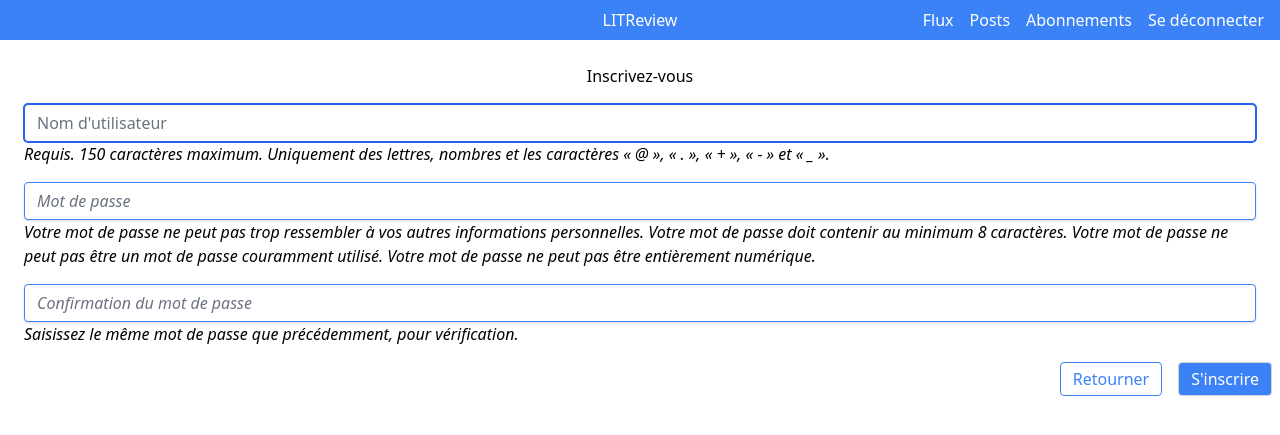
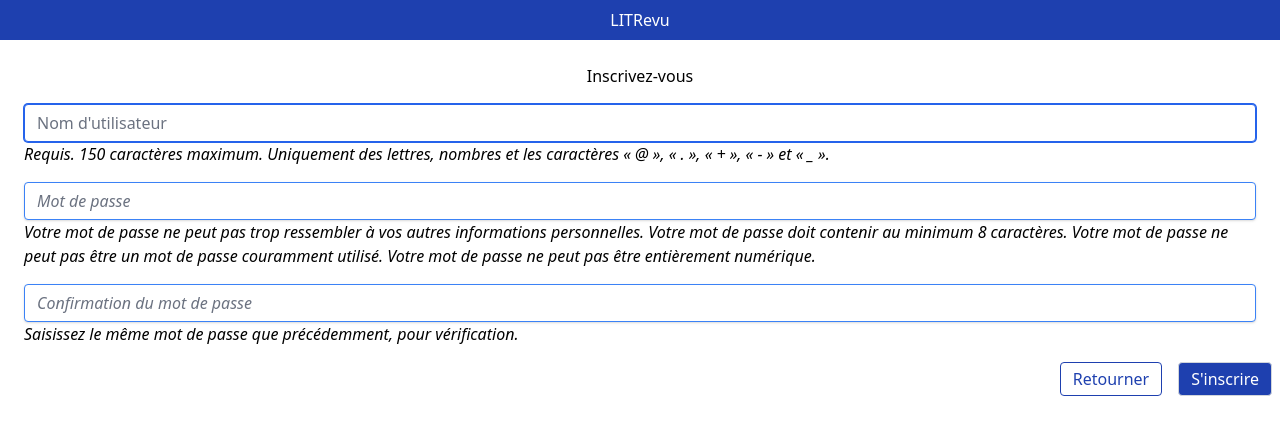
Before and after one commit to GromPras/oc-projet_9, a Django app: page /accounts/signup/ in a window 1280 px wide. Shown: the top 435 px of the page. Run offline with Django 5.2, Linux system fonts and the light colour scheme; some libraries are stand-ins or nearby versions.

Commit message:
Fix: Accessibility

```diff
--- a/litrevu/authentication/forms.py
+++ b/litrevu/authentication/forms.py
@@ -27,6 +27,7 @@ class SignUpForm(UserCreationForm):
             attrs={
                 "class": "text-input",
                 "placeholder": "Nom d'utilisateur",
+                "aria-describedby": "usernamehelptext",
             }
         ),
         help_text="Requis. 150 caractères maximum. Uniquement des lettres, nombres et les caractères « @ », « . », « + », « - » et « _ ».",
@@ -34,7 +35,11 @@ class SignUpForm(UserCreationForm):
     password1 = forms.CharField(
         required=True,
         widget=forms.PasswordInput(
-            attrs={"class": "password-input", "placeholder": "Mot de passe"}
+            attrs={
+                "class": "password-input",
+                "placeholder": "Mot de passe",
+                "aria-describedby": "pwhelptext",
+            }
         ),
         help_text="""Votre mot de passe ne peut pas trop ressembler à vos autres informations personnelles.
         Votre mot de passe doit contenir au minimum 8 caractères.
@@ -47,6 +52,7 @@ class SignUpForm(UserCreationForm):
             attrs={
                 "class": "password-input",
                 "placeholder": "Confirmation du mot de passe",
+                "aria-describedby": "pw2helptext",
             }
         ),
         help_text="Saisissez le même mot de passe que précédemment, pour vérification.",
--- a/litrevu/authentication/templates/authentication/signin.html
+++ b/litrevu/authentication/templates/authentication/signin.html
@@ -2,6 +2,7 @@
 {% block title %}Login{% endblock title %}
 
 {% block content %}
+<h1 class="text-lg font-bold text-center">Bienvenue sur LITRevu</h1>
 <div class="flex flex-wrap">
     <div class="flex flex-col items-center justify-center gap-4 md:w-1/2">
         <h2>Inscrivez-vous maintenant</h2>
@@ -27,7 +28,7 @@
                 {{ form.password.errors }}
             </div>
             <button type="submit"
-                class="max-w-40 self-end rounded border border-gray-300 px-3 py-1 bg-blue-500 text-white">Se
+                class="max-w-40 self-end rounded border border-gray-300 px-3 py-1 bg-blue-800 text-white">Se
                 connecter</button>
         </form>
     </div>
--- a/litrevu/authentication/templates/authentication/signup.html
+++ b/litrevu/authentication/templates/authentication/signup.html
@@ -4,16 +4,17 @@
 
 {% block content %}
 <div class="flex flex-col content-center items-center w-full gap-4">
-    <h2>Inscrivez-vous</h2>
+    <h1>Inscrivez-vous</h1>
     <form action="" method="post" class="flex flex-col content-center items-center gap-4 w-full">
         {% csrf_token %}
         <div class="w-full px-4 flex flex-col">
-            <label for="{{ form.username.id_for_label }}" class="visually-hidden">Nom d'utilisateur:</label>
+            <label for="{{ form.username.id_for_label }}" class="visually-hidden">Nom
+                d'utilisateur:</label>
             {{ form.username }}
             <span class="text-red-500">
                 {{ form.username.errors }}
             </span>
-            <span class="italic">
+            <span class="italic" id="usernamehelptext">
                 {{ form.username.help_text}}
             </span>
         </div>
@@ -23,7 +24,7 @@
             <span class="text-red-500">
                 {{ form.password1.errors }}
             </span>
-            <span class="italic">
+            <span class="italic" id="pwhelptext">
                 {{ form.password1.help_text }}
             </span>
         </div>
@@ -33,16 +34,16 @@
             <span class="text-red-500">
                 {{ form.password2.errors }}
             </span>
-            <span class="italic">
+            <span class="italic" id="pw2helptext">
                 {{ form.password2.help_text }}
             </span>
         </div>
         <div class="flex justify-end gap-4 w-full">
 
             <a href="{% url 'authentication:signin' %}"
-                class="max-w-40 self-end rounded border border-blue-500 px-3 py-1 text-blue-500">Retourner</a>
+                class="max-w-40 self-end rounded border border-blue-800 px-3 py-1 text-blue-800">Retourner</a>
             <button type="submit"
-                class="max-w-40 self-end rounded border border-gray-300 px-3 py-1 bg-blue-500 text-white">S'inscrire</button>
+                class="max-w-40 self-end rounded border border-gray-300 px-3 py-1 bg-blue-800 text-white">S'inscrire</button>
         </div>
     </form>
 </div>
--- a/litrevu/community/templates/community/search_users_form.html
+++ b/litrevu/community/templates/community/search_users_form.html
@@ -7,7 +7,7 @@
         {{ search_form }}
 
         <button type="submit"
-            class="max-w-40 self-end rounded border border-gray-300 px-3 py-1 bg-blue-500 text-white">Rechercher</button>
+            class="max-w-40 self-end rounded border border-gray-300 px-3 py-1 bg-blue-800 text-white">Rechercher</button>
     </form>
 
     <div class="flex flex-col gap-4">
--- a/litrevu/community/templates/community/user_card.html
+++ b/litrevu/community/templates/community/user_card.html
@@ -3,14 +3,14 @@
         {{ user.username }}
     </h2>
     {% if not followed %}
-    <button class="rounded-tr rounded-br border border-gray-300 px-3 py-1 bg-blue-500 text-white  hover:bg-blue-700">
+    <button class="rounded-tr rounded-br border border-gray-300 px-3 py-1 bg-blue-800 text-white  hover:bg-blue-700">
         <a href="{% url 'community:subscribe' user.id %}">
             S'abonner
         </a>
     </button>
     {% else %}
     <button
-        class="rounded-tr rounded-br border border-gray-300 px-3 py-1 bg-green-600 text-white hover:text-gray-900 hover:bg-green-400">
+        class="rounded-tr rounded-br border border-gray-300 px-3 py-1 bg-green-600 hover:text-gray-900 hover:bg-green-400">
         <a href="{% url 'community:unsubscribe' user.id %}">
             Se désabonner
         </a>
--- a/litrevu/reviews/templates/reviews/review.html
+++ b/litrevu/reviews/templates/reviews/review.html
@@ -13,7 +13,7 @@
         </p>
     </div>
     <div class="flex items-center gap-2">
-        <p class="rounded bg-blue-200 px-2 py-1">{{post.rating}} <span class="text-amber-500">🟊</span></p>
+        <p class="rounded bg-blue-200 px-2 py-1">{{post.rating}} <span class="text-blue-800">🟊</span></p>
         <h2 class="italic font-bold text-lg">{{ post.headline }}</h2>
     </div>
     <div class="p">
--- a/litrevu/reviews/templates/reviews/review_update_form.html
+++ b/litrevu/reviews/templates/reviews/review_update_form.html
@@ -1,6 +1,7 @@
 {% extends 'base.html' %}
 
 {% block content %}
+<h1 class="text-center text-xl font-bold">Poster une critique:</h1>
 <form action="" method="post" class="flex flex-col gap-2 w-full" enctype="multipart/form-data">
     {% csrf_token %}
     {% if ticket %}
@@ -25,7 +26,7 @@
             {{ review_form.non_field_errors }}
         </span>
         <div class="w-full px-4 flex gap-4 items-center">
-            <label for="{{ review_form.rating.id_for_label }}" class="">Note: </label>
+            <p>Note:</p>
             {{ review_form.rating }}
             <span class="text-red-500">
                 {{ review_form.rating.errors }}
@@ -56,6 +57,6 @@
         </div>
     </fieldset>
     <button type="submit"
-        class="max-w-40 self-end rounded border border-gray-300 px-3 py-1 bg-blue-500 text-white">Envoyer</button>
+        class="max-w-40 self-end rounded border border-gray-300 px-3 py-1 bg-blue-800 text-white">Envoyer</button>
 </form>
 {% endblock  %}
--- a/litrevu/reviews/templates/reviews/ticket.html
+++ b/litrevu/reviews/templates/reviews/ticket.html
@@ -10,7 +10,7 @@
             <p>{{ post.description }}</p>
         </div>
         <div class="flex text-white justify-between">
-            <p class="italic place-self-end px-4 py-2 bg-blue-500 flex-1 last:rounded-br-xl">
+            <p class="italic place-self-end px-4 py-2 bg-blue-800 flex-1 last:rounded-br-xl">
                 {% if post.user.username != current_user.username %}
                 <span class="font-bold">
                     {{ post.user.username }}
@@ -30,7 +30,7 @@
             {% if not response and not post.responded %}
             <a href="{% url 'reviews:new_ticket_review' post.id %}">
                 <button
-                    class="bg-green-600 text-white hover:text-gray-900 hover:bg-green-400 flex items-center px-4 py-2 gap-4 last:rounded-br-xl">
+                    class="bg-green-600 hover:text-gray-900 hover:bg-green-400 flex items-center px-4 py-2 gap-4 text-black last:rounded-br-xl">
                     <svg xmlns="http://www.w3.org/2000/svg" width="16" height="16" fill="currentColor"
                         class="bi bi-reply" viewBox="0 0 16 16">
                         <path
@@ -43,7 +43,7 @@
             {% if post.user == current_user %}
             <a href="{% url 'reviews:update_ticket' post.id %}"
                 class="invisible group-hover/card:visible transition-all delay-150 group/button">
-                <button class="absolute top-0 right-0 m-8 rounded-full bg-blue-500 p-2 flex gap-2 items-center">
+                <button class="absolute top-0 right-0 m-8 rounded-full bg-blue-800 p-2 flex gap-2 items-center">
                     <svg xmlns="http://www.w3.org/2000/svg" width="24" height="24" fill="currentColor"
                         class="bi bi-pencil-square" viewBox="0 0 16 16">
                         <path
--- a/litrevu/reviews/templates/reviews/ticket_update_form.html
+++ b/litrevu/reviews/templates/reviews/ticket_update_form.html
@@ -1,6 +1,7 @@
 {% extends 'base.html' %}
 
 {% block content %}
+<h1 class="text-center text-xl font-bold">Poster un ticket:</h1>
 <form action="" method="post" class="flex flex-col gap-2 w-full" enctype='multipart/form-data'>
     {% csrf_token %}
     <span class="text-red-500">
@@ -39,6 +40,6 @@
         </span>
     </div>
     <button type="submit"
-        class="max-w-40 self-end rounded border border-gray-300 px-3 py-1 bg-blue-500 text-white">Envoyer</button>
+        class="max-w-40 self-end rounded border border-gray-300 px-3 py-1 bg-blue-800 text-white">Envoyer</button>
 </form>
 {% endblock  %}
--- a/litrevu/templates/base.html
+++ b/litrevu/templates/base.html
@@ -10,13 +10,14 @@
     <meta name="viewport" content="width=device-width, initial-scale=1.0">
     {% tailwind_css %}
     <link rel="stylesheet" href="{% static 'theme/custom_style.css' %}">
-    <title>{% block title %}LITReview{% endblock title %}</title>
+    <title>{% block title %}LITRevu{% endblock title %}</title>
 </head>
 
 <body class="flex flex-col content-center items-center w-full gap-4">
-    <header class="w-full text-center bg-blue-500 text-white px-4 py-2 flex justify-between">
+    <header class="w-full text-center bg-blue-800 text-white px-4 py-2 flex justify-between">
         <div class="w-1/3"></div>
-        <a href="{% url 'reviews:feed' %}" class="flex-1">LITReview</a>
+        <p class="flex-1">LITRevu</p>
+        {% if user.is_authenticated %}
         <nav class="w-1/3">
             <ul class="flex justify-end gap-4">
                 <li>
@@ -33,6 +34,9 @@
                 </li>
             </ul>
         </nav>
+        {% else %}
+        <div class="w-1/3"></div>
+        {% endif %}
     </header>
     <main class="container p-2">
         {% block content %}{% endblock %}
--- a/litrevu/theme/static/css/dist/styles.css
+++ b/litrevu/theme/static/css/dist/styles.css
@@ -827,6 +827,10 @@ select {
   display: none;
 }
 
+.w-1\/3 {
+  width: 33.333333%;
+}
+
 .w-1\/4 {
   width: 25%;
 }
@@ -835,20 +839,12 @@ select {
   width: 100%;
 }
 
-.w-1\/3 {
-  width: 33.333333%;
-}
-
 .max-w-40 {
   max-width: 10rem;
 }
 
 .flex-1 {
   flex: 1 1 0%;
-}
-
-.flex-row-reverse {
-  flex-direction: row-reverse;
 }
 
 .flex-col {
@@ -923,12 +919,12 @@ select {
   border-bottom-left-radius: 0.75rem;
 }
 
+.rounded-br {
+  border-bottom-right-radius: 0.25rem;
+}
+
 .rounded-tl-xl {
   border-top-left-radius: 0.75rem;
-}
-
-.rounded-br {
-  border-bottom-right-radius: 0.25rem;
 }
 
 .rounded-tr {
@@ -943,9 +939,9 @@ select {
   border-bottom-width: 1px;
 }
 
-.border-blue-500 {
+.border-blue-800 {
   --tw-border-opacity: 1;
-  border-color: rgb(59 130 246 / var(--tw-border-opacity));
+  border-color: rgb(30 64 175 / var(--tw-border-opacity));
 }
 
 .border-gray-300 {
@@ -958,9 +954,9 @@ select {
   background-color: rgb(191 219 254 / var(--tw-bg-opacity));
 }
 
-.bg-blue-500 {
+.bg-blue-800 {
   --tw-bg-opacity: 1;
-  background-color: rgb(59 130 246 / var(--tw-bg-opacity));
+  background-color: rgb(30 64 175 / var(--tw-bg-opacity));
 }
 
 .bg-green-600 {
@@ -1011,10 +1007,6 @@ select {
   padding-bottom: 1.25rem;
 }
 
-.pl-4 {
-  padding-left: 1rem;
-}
-
 .text-center {
   text-align: center;
 }
@@ -1041,14 +1033,14 @@ select {
   font-style: italic;
 }
 
-.text-amber-500 {
+.text-black {
   --tw-text-opacity: 1;
-  color: rgb(245 158 11 / var(--tw-text-opacity));
+  color: rgb(0 0 0 / var(--tw-text-opacity));
 }
 
-.text-blue-500 {
+.text-blue-800 {
   --tw-text-opacity: 1;
-  color: rgb(59 130 246 / var(--tw-text-opacity));
+  color: rgb(30 64 175 / var(--tw-text-opacity));
 }
 
 .text-red-500 {
@@ -1064,12 +1056,6 @@ select {
 .shadow-lg {
   --tw-shadow: 0 10px 15px -3px rgb(0 0 0 / 0.1), 0 4px 6px -4px rgb(0 0 0 / 0.1);
   --tw-shadow-colored: 0 10px 15px -3px var(--tw-shadow-color), 0 4px 6px -4px var(--tw-shadow-color);
-  box-shadow: var(--tw-ring-offset-shadow, 0 0 #0000), var(--tw-ring-shadow, 0 0 #0000), var(--tw-shadow);
-}
-
-.shadow-md {
-  --tw-shadow: 0 4px 6px -1px rgb(0 0 0 / 0.1), 0 2px 4px -2px rgb(0 0 0 / 0.1);
-  --tw-shadow-colored: 0 4px 6px -1px var(--tw-shadow-color), 0 2px 4px -2px var(--tw-shadow-color);
   box-shadow: var(--tw-ring-offset-shadow, 0 0 #0000), var(--tw-ring-shadow, 0 0 #0000), var(--tw-shadow);
 }
 
--- a/litrevu/theme/static/theme/custom_style.css
+++ b/litrevu/theme/static/theme/custom_style.css
@@ -19,7 +19,7 @@
   display: flex;
   gap: 1rem;
   align-items: center;
-  color: #f59e0b;
+  color: #1e40af;
   font-size: 1.2rem;
 }
 
```
Also changed, not shown: litrevu/reviews/templates/reviews/index.html (+4 -3 lines), litrevu/db.sqlite3.
